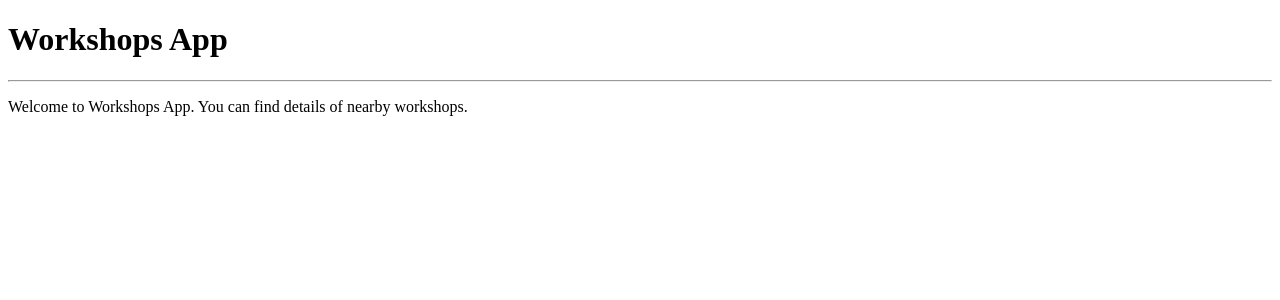
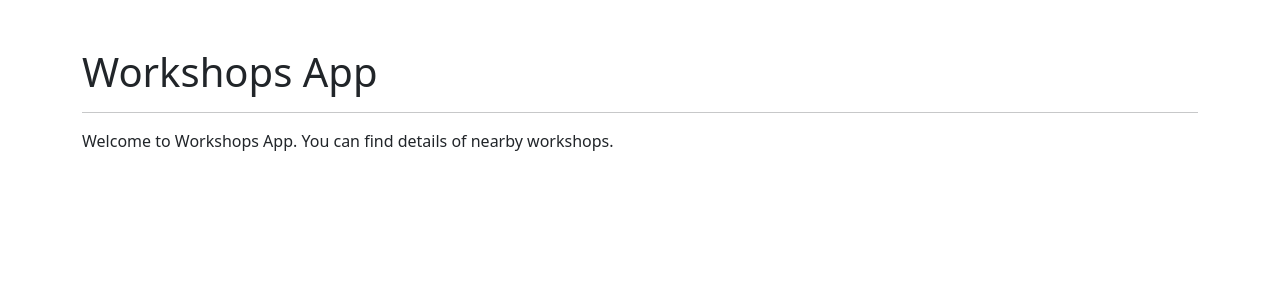
Before and after one commit to puranik3/db-react-jul-26-2024, a React (Create React App) app in the folder 04-react/workshops-app/: page / in a window 1280 px wide. Shown: the top 300 px of the page. Built offline with nearby package versions, Linux system fonts and the light colour scheme.

Commit message:
Added Bootstrap

```diff
--- a/04-react/workshops-app/package.json
+++ b/04-react/workshops-app/package.json
@@ -10,8 +10,11 @@
     "@types/node": "^16.18.104",
     "@types/react": "^18.3.3",
     "@types/react-dom": "^18.3.0",
+    "bootstrap": "^5.3.3",
     "react": "^18.3.1",
+    "react-bootstrap": "^2.10.4",
     "react-dom": "^18.3.1",
+    "react-router-dom": "^6.25.1",
     "react-scripts": "5.0.1",
     "typescript": "^4.9.5",
     "web-vitals": "^2.1.4"
--- a/04-react/workshops-app/src/App.tsx
+++ b/04-react/workshops-app/src/App.tsx
@@ -1,3 +1,5 @@
+import { Container } from 'react-bootstrap';
+
 import HomePage from './pages/HomePage';
 // component defined using a function
 // reusable, customizable piece of the UI
@@ -9,7 +11,9 @@ interface IAppProps {
 const App = ( props : IAppProps ) => {
   return (
     <div>
-      <HomePage {...props} />
+      <Container className="my-5">
+        <HomePage {...props} />
+      </Container>
     </div>
   );
 }
--- a/04-react/workshops-app/src/index.tsx
+++ b/04-react/workshops-app/src/index.tsx
@@ -4,6 +4,8 @@ import React from 'react';
 // builder - take in the element where you want to create the UI, and the blueprint and creates the UI (DOM manipulations)
 import ReactDOM from 'react-dom/client';
 import Application from './App';
+
+import 'bootstrap/dist/css/bootstrap.css';
 
 const root = ReactDOM.createRoot( document.getElementById( 'root' ) as HTMLElement );
 
```
Also changed, not shown: 1 other file (tests, documents, lock files or other folders).
